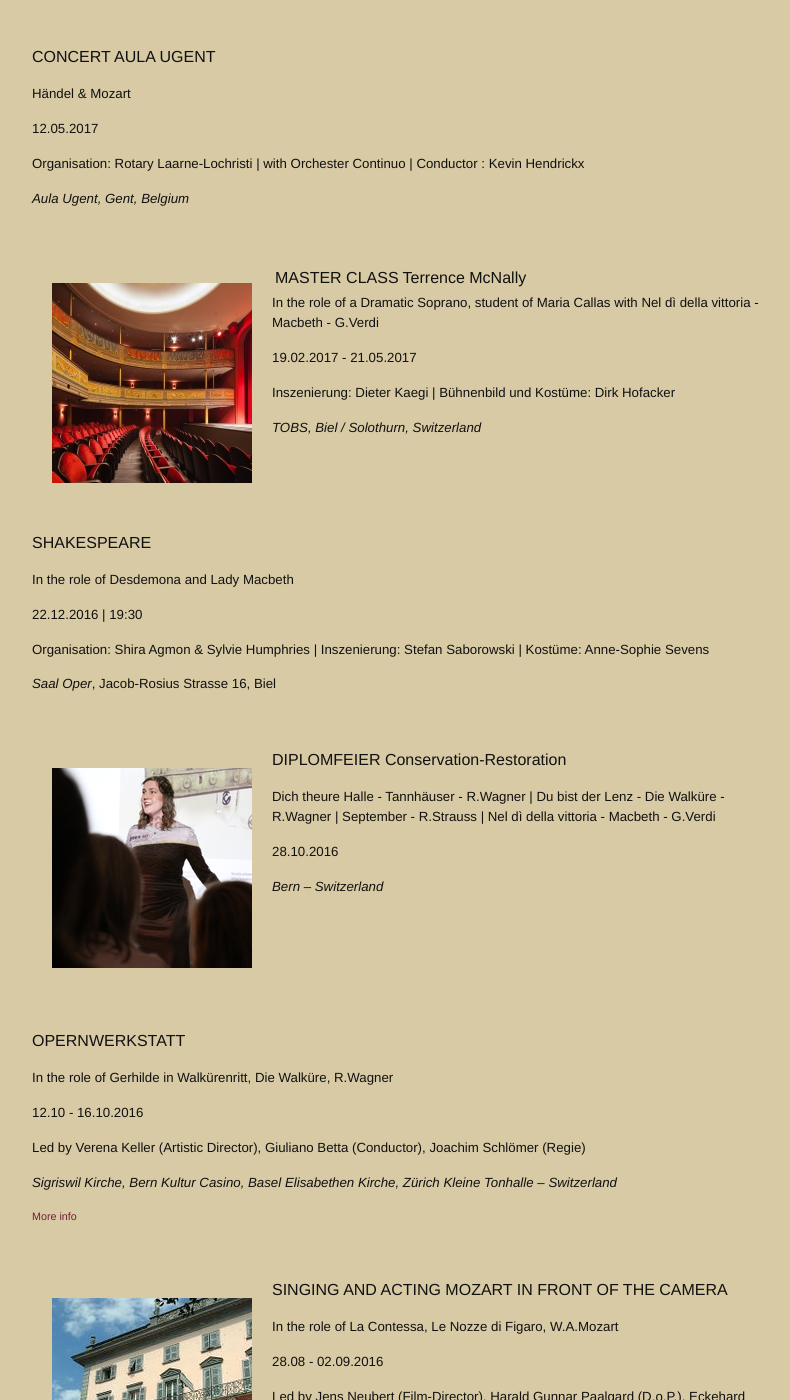
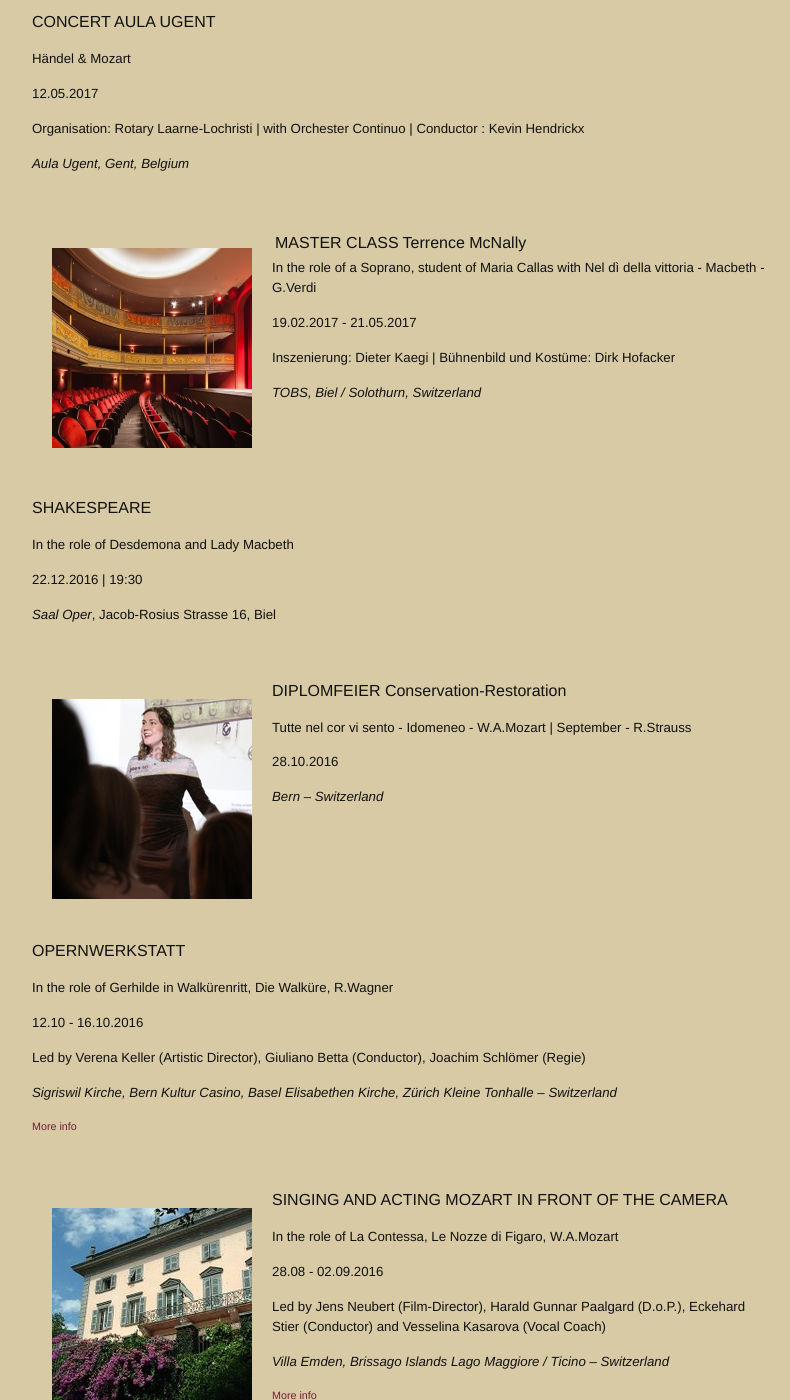
Before and after one commit to annesophie-sevens/annesophie-sevens.github.io, a Jekyll site: the page built from agenda-en.md, in a window 1280 px wide and 1400 px high, scrolled down 958 px. Shown: the whole window, without its empty margins (238-1028 px from the left). Built offline with Jekyll 4.4.1, drawn with Linux system fonts in a browser that asks for light colours; some of the changed text lies outside the part shown.

Commit message:
Update agenda-en.md

```diff
--- a/agenda-en.md
+++ b/agenda-en.md
@@ -66,7 +64,7 @@
 
 MASTER CLASS | Terrence McNally
 
-##### In the role of a Dramatic Soprano, student of Maria Callas with Nel dì della vittoria - Macbeth - G.Verdi
+##### In the role of a Soprano, student of Maria Callas with Nel dì della vittoria - Macbeth - G.Verdi
 
 ##### 19.02.2017 - 21.05.2017
 
@@ -84,8 +82,6 @@
 
 ##### 22.12.2016 | 19:30
 
-##### Organisation: Shira Agmon & Sylvie Humphries | Inszenierung: Stefan Saborowski | Kostüme: Anne-Sophie Sevens
-
 ##### _Saal Oper_, Jacob-Rosius Strasse 16, Biel
 
 &nbsp;
@@ -95,7 +91,7 @@
 
 DIPLOMFEIER Conservation-Restoration
 
-##### Dich theure Halle - Tannhäuser - R.Wagner | Du bist der Lenz - Die Walküre - R.Wagner | September - R.Strauss | Nel dì della vittoria - Macbeth - G.Verdi
+##### Tutte nel cor vi sento - Idomeneo - W.A.Mozart | September - R.Strauss
 
 ##### 28.10.2016
 
@@ -140,21 +136,3 @@
 &nbsp;
 
 &nbsp;
-
-
-<img style="float: left; padding: 20px" src="/assets/event1.jpg">
-
-AKADEMIEKONZERT
-
-##### "Dich theure Halle", Tannhäuser, R.Wagner
-
-##### 23.08.2016 | 18:00
-
-##### With Edda Moser & Yoshiko Hashimoto (Pianist), Internationales Sommerakademie der Universität Mozarteum
-
-##### _Wiener Saal | Schwarzstraße 26, 5020 Salzburg_
-
-###### <a href="https://youtube.com/embed/xwZXcTgbi0E" target="_blank">Video</a>
-
-###### <a href="https://www.moz.ac.at/de/events/veranstaltung.php?vanr=32473" target="_blank">More info</a>
-&nbsp;
```
Also changed, not shown: other parts of agenda-en.md (+5 -7 lines).
